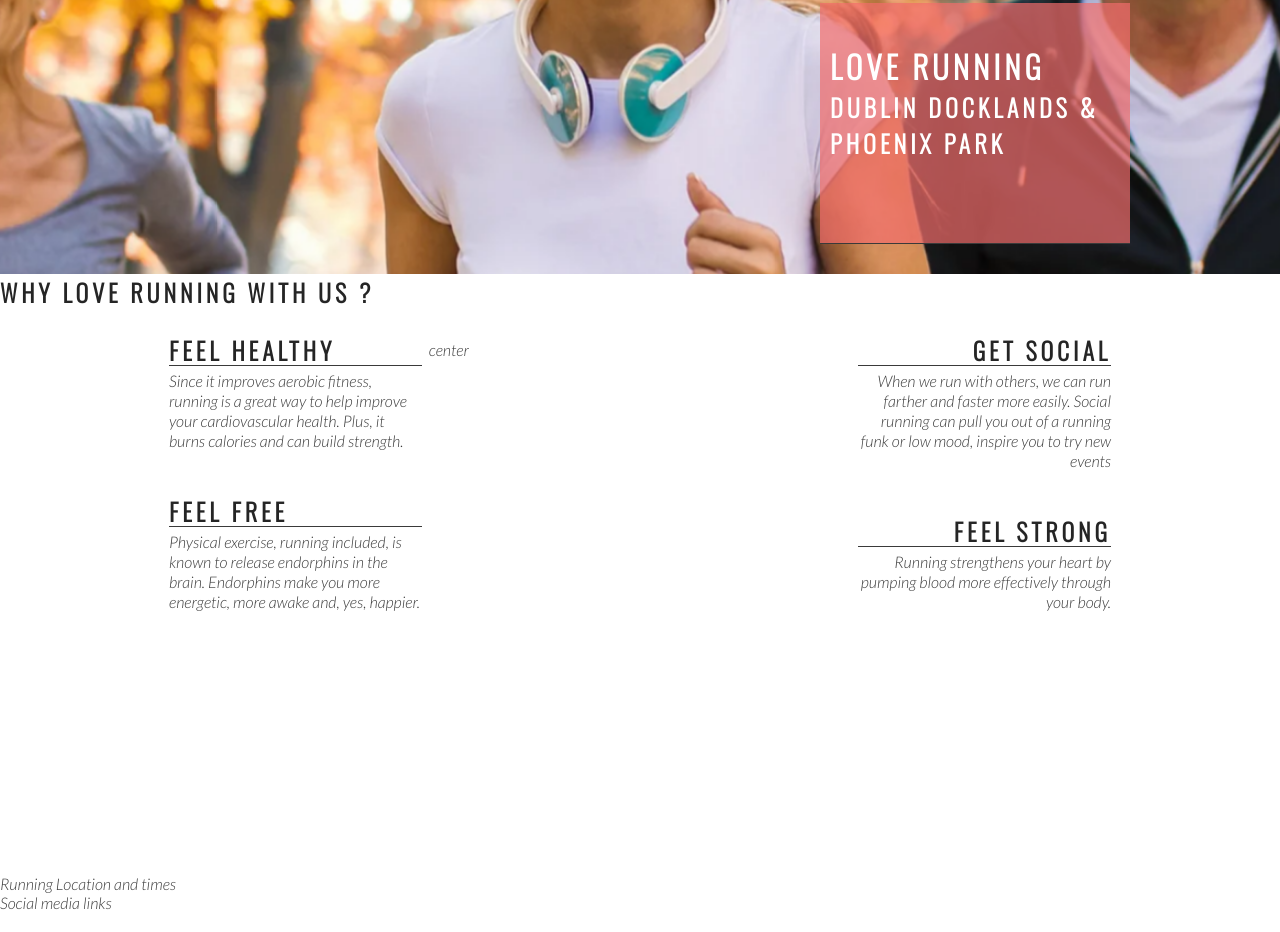
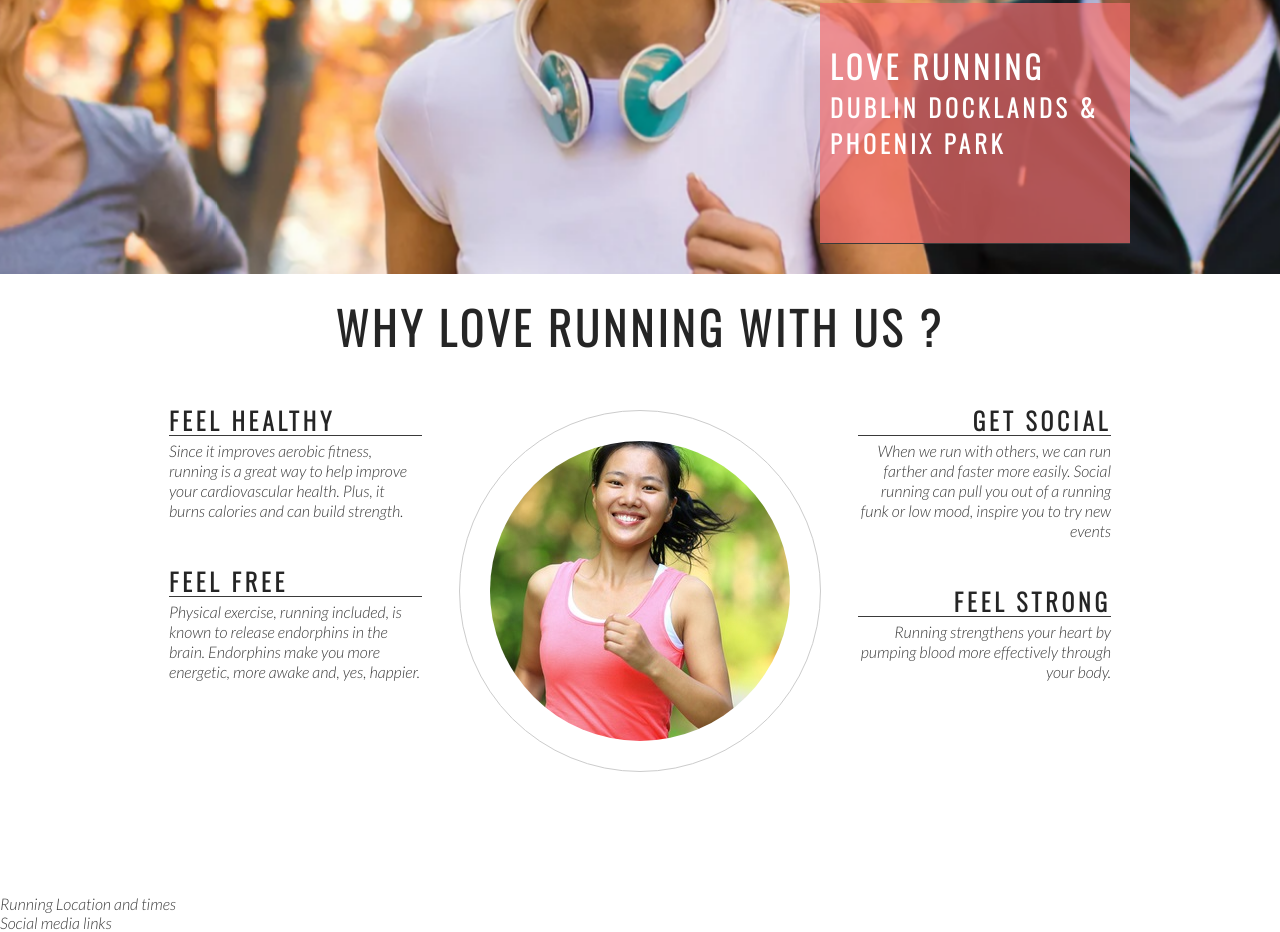
Before and after one commit to aodhank25/love-running, a plain HTML site: page index.html in a window 1280 px wide. Shown: the part 401-1333 px from the top of the page. Drawn offline with nearby package versions, Linux system fonts and the light colour scheme.

Commit message:
Add runner image to center of ethos section.

```diff
--- a/assets/assets/css/style.css
+++ b/assets/assets/css/style.css
@@ -179,3 +179,26 @@ hr {
 
     text-align: right;
 }
+
+#welcome{
+    text-align: center;
+    margin: 20px 0;
+    font-size:280%;
+}
+
+#circle-container{
+    width: 300px;
+    height: 300px;
+    padding: 30px;
+    border: solid;
+    border-color: #ccc;
+    border-width: 1px;
+    border-radius: 50%;
+    margin: 0 auto;
+}
+
+#circle-cover-bg{
+    background: url('../images/ethos-center-image.jpg') no-repeat center center;
+    height: 100%;
+    border-radius: 50%;
+}
--- a/index.html
+++ b/index.html
@@ -48,7 +48,7 @@
     </section>
 
     <section id="club-ethos">
-        <h1>Why Love Running With Us ?</h1>
+        <h2 id="welcome">Why Love Running With Us ?</h2>
         <div id="left-about">
             <div class="left-about-heading">
                 <h2>Feel Healthy</h2>
@@ -74,7 +74,12 @@
             </div>
 
         </div>
-        <div id="center-about">center</div>
+        <div id="center-about">
+            <div id="circle-container">
+                <div id="circle-cover-bg">
+
+                </div></div>
+        </div>
     </section>
 
     <section>
```
Also changed, not shown: assets/assets/images/ethos-center-image.jpg (added).
